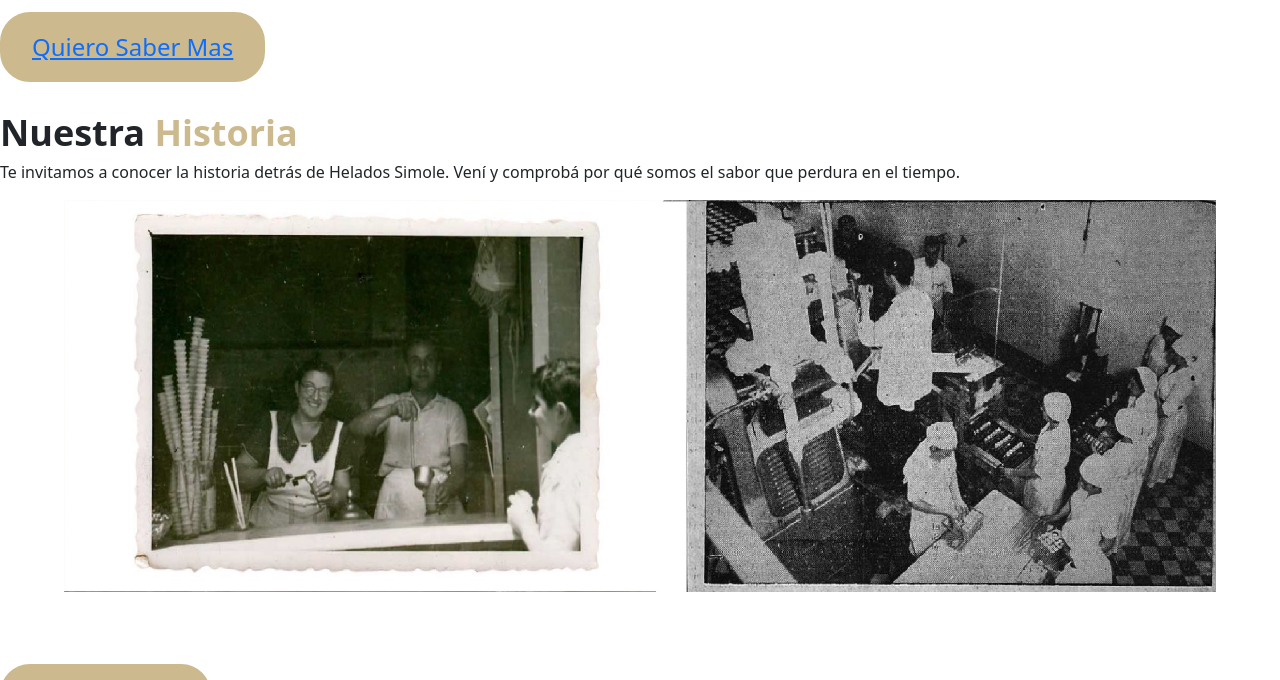
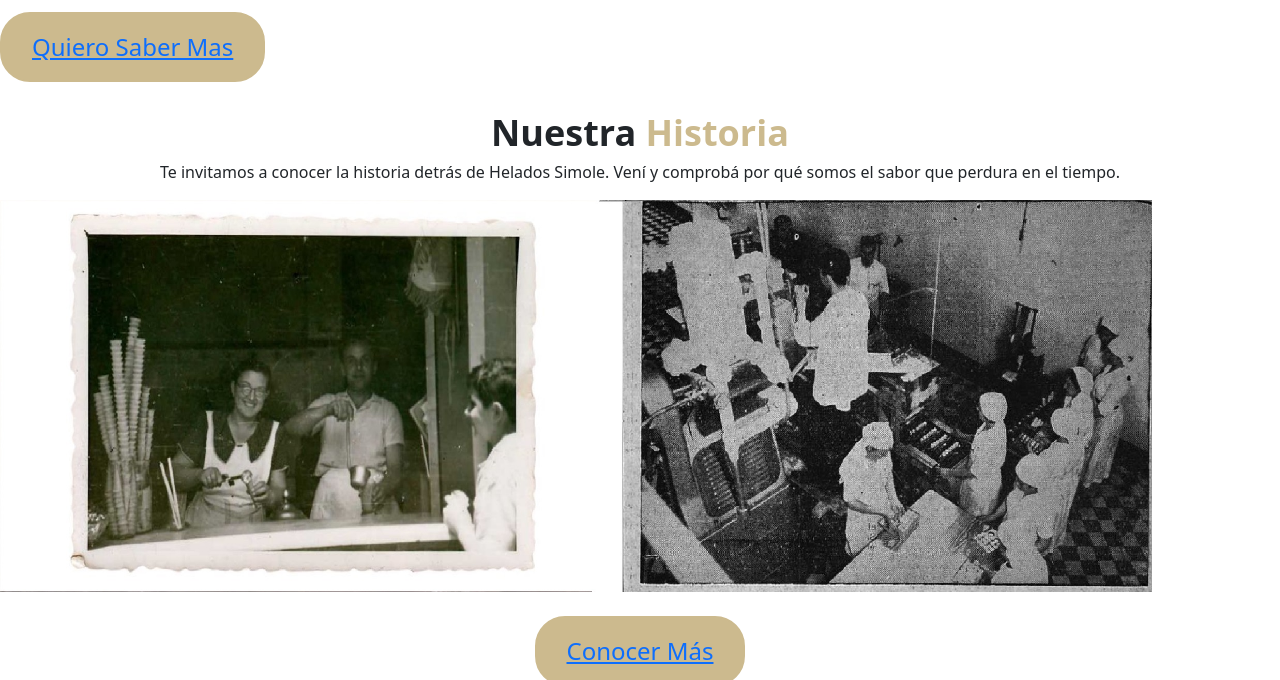
Before and after one commit to martinezflorian/heladossimole, a plain HTML site: page index.html in a window 1280 px wide. Shown: the part 2030-2710 px from the top of the page. Drawn offline with nearby package versions, Linux system fonts and the light colour scheme.

Commit message:
Pruebo index

```diff
--- a/index.html
+++ b/index.html
@@ -115,15 +115,17 @@
 </div>
 <div class="contenedor">
   <div class="texto">
+        <div class="probando">
+          <span class="titulo2">Nuestra <span class="divisor">Historia</span></span><br>
+        </div>
+        <p class="pProbando">Te invitamos a conocer la historia detrás de Helados Simole. Vení y comprobá por qué somos el sabor que perdura en el tiempo.</p>
+          <img src="imgs/helado-panoramico4.jpg" alt="helado-panoramico4" class="helado-panoramico4"><br><br>
 
-          <span class="titulo2">Nuestra <span class="divisor">Historia</span></span><br>
-    </div>
-        <p>Te invitamos a conocer la historia detrás de Helados Simole. Vení y comprobá por qué somos el sabor que perdura en el tiempo.</p>
-          <img src="imgs/helado-panoramico4.jpg" alt="helado-panoramico4" class="helado-panoramico4"><br><br>
   </div>
-  <br><button class="boton"><a href="templates/SobreNosotros.html">Conocer Más</a></button>
 </div>
-
+<div class="botonNuestraHistoria">
+<button class="boton "><a href="templates/SobreNosotros.html">Conocer Más</a></button><br>
+</div>
 </main>
 
 
--- a/static/style.css
+++ b/static/style.css
@@ -231,6 +231,12 @@ footer {
   color: #ccba8e;
   font-weight: bold;
 }
+.probando {
+  text-align: center;
+}
+.pProbando {
+  text-align: center;
+}
 
 .boton {
   background-color: #ccba8e;
@@ -244,7 +250,9 @@ footer {
   display: inline-block;
   transition: background-color 0.3s, color 0.3s, border-color 0.3s;
 }
-
+.botonNuestraHistoria {
+  text-align: center;
+}
 .boton:hover {
   background-color: #caa433;
 }
```
